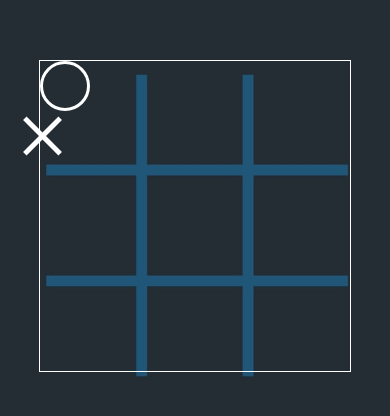
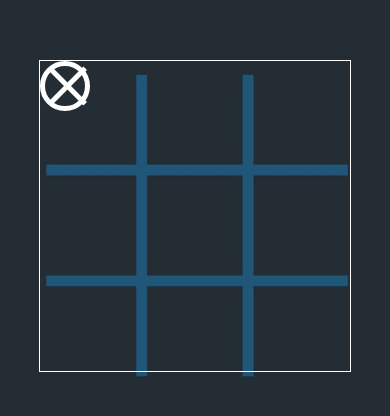
Before and after one commit to NilsRobatscherdev/app-tic_tac_toe, a React Native app: screen / in a window 390 px wide. Shown: the part 216-632 px from the top of the page. Built offline with nearby package versions, Linux system fonts and the light colour scheme.

Commit message:
updated cicle styling

```diff
--- a/App.style.js
+++ b/App.style.js
@@ -21,14 +21,23 @@ export default StyleSheet.create({
         aspectRatio:1,
       },
       circle:{
+        position:'absolute',
+        left:0,
+        top:0,
         width:50,
         height:50,
         backgroundColor:'#242D34',
         borderRadius:25,
-        borderWidth:3,
+        borderWidth:5,
         borderColor:'white'
       },
+      cross:{
+        position:'absolute',
+        width:50,
+        height:50,
+      },
       crossLine:{
+        left:25,
         position:'absolute',
         width:5,
         height:50,
```
